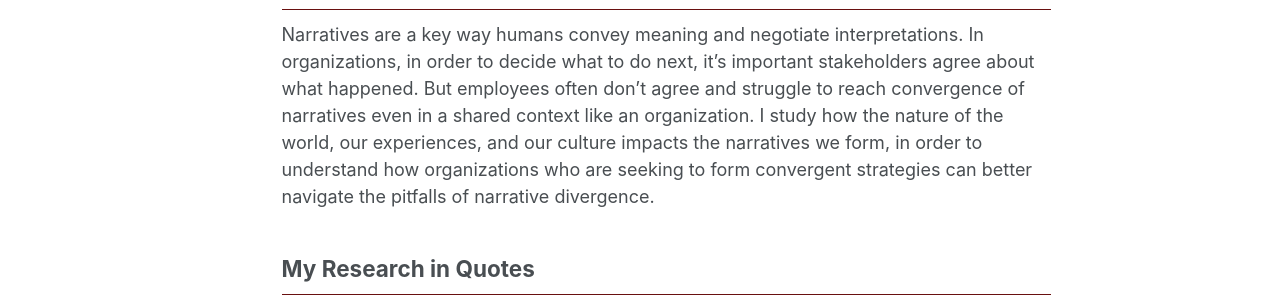
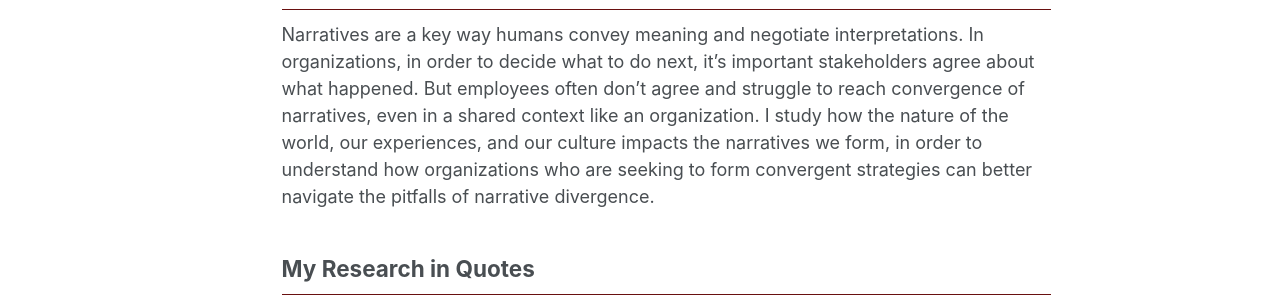
Before and after one commit to mhsingell/mhsingell.github.io, a Jekyll site: the page built from _pages/about.md, in a window 1280 px wide and 1312 px high. Shown: the part 578-876 px from the top of the window. Built offline with Jekyll 4.4.1, drawn with Linux system fonts in a browser that asks for light colours.

```diff
--- a/_pages/about.md
+++ b/_pages/about.md
@@ -16,7 +16,7 @@ At the GSB, I am a member of the [Computational Culture Lab](https://www.comp-cu
 I will be on the 2024-2025 academic job market. You can find the most up to date version of my job market paper here. (INSERT FILE)
 
 ## Why Narratives in Organizations?
-Narratives are a key way humans convey meaning and negotiate interpretations. In organizations, in order to decide what to do next, it's important stakeholders agree about what happened. But employees often don’t agree and struggle to reach convergence of narratives even in a shared context like an organization. I study how the nature of the world, our experiences, and our culture impacts the narratives we form, in order to understand how organizations who are seeking to form convergent strategies can better navigate the pitfalls of narrative divergence.
+Narratives are a key way humans convey meaning and negotiate interpretations. In organizations, in order to decide what to do next, it's important stakeholders agree about what happened. But employees often don’t agree and struggle to reach convergence of narratives, even in a shared context like an organization. I study how the nature of the world, our experiences, and our culture impacts the narratives we form, in order to understand how organizations who are seeking to form convergent strategies can better navigate the pitfalls of narrative divergence.
 
 ## My Research in Quotes
 - “Storytelling reveals meaning without committing the error of defining it.” – Hannah Arendt
```
